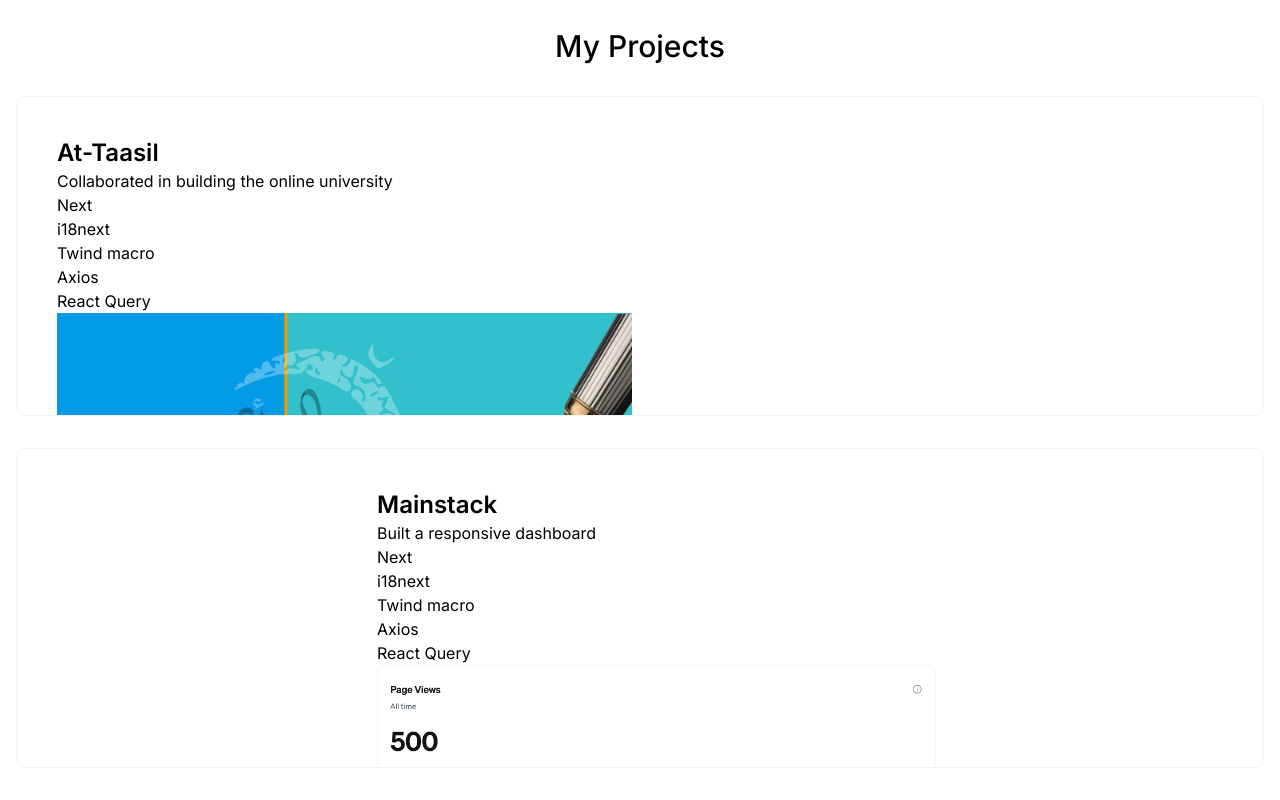
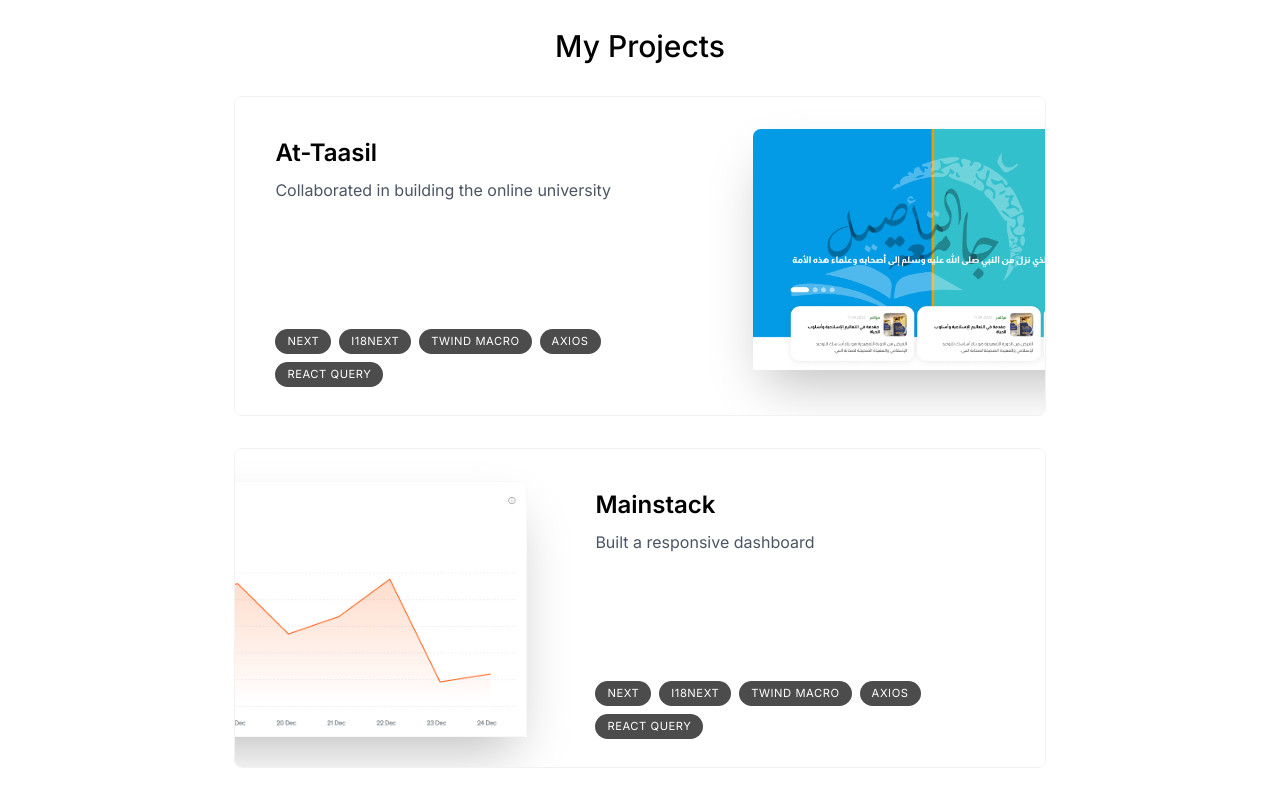
Before and after one commit to Lukman10a/newportfolio, a Next.js app: page / in a window 1280 px wide. Shown: the part 1620-2420 px from the top of the page. Built offline with nearby package versions, Linux system fonts and the light colour scheme.

Commit message:
create project and projects component

```diff
--- a/components/sections/Project.tsx
+++ b/components/sections/Project.tsx
@@ -34,13 +34,25 @@
       <section className="bg-gray-200max-w-[42rem] border border-black/5 rounded-lg overflow-hidden relative sm:h-[20rem] hover:bg-gray-100 transition sm:group-even:pl-8 dark:text-white dark:bg-white/10 dark:hover:b-white/20 ">
         <div className="pt-4 pb-7 px-5 sm:pl-10 sm:pr-2 sm:pt-10 sm:max-w-[50%] flex flex-col h-full sm:group-even:ml-[18rem]">
           <h3 className="text-2xl font-semibold">{title}</h3>
-          <p>{description}</p>
-          <ul>
+          <p className="mt-2 leading-relaxed text-gray-600 dark:text-white/70">
+            {description}
+          </p>
+          <ul className="flex flex-wrap mt-4 gap-2 sm:mt-auto">
             {tags.map((tag, index) => (
-              <li key={index}>{tag}</li>
+              <li
+                key={index}
+                className="bg-black/[0.7] px-3 py-1 text-[0.7rem] uppercase tracking-wider text-white rounded-full dark:text-white/70"
+              >
+                {tag}
+              </li>
             ))}
           </ul>
-          <Image src={url} alt="my live projects" quality={95} />
+          <Image
+            src={url}
+            alt="my live projects"
+            quality={95}
+            className="absolute hidden sm:block top-8 -right-40 w-[28.25rem] rounded-t-lg shadow-2xl transition group-hover:scale-[1.04] group-hover:translate-x-3 group-hover:translate-y-3 group-hover:-rotate-2 group-even:group-hover:translate-x-3 group-even:group-hover:translate-y-3 group-even:group-hover:rotate-2 group-even:right-[initial] group-even:-left-40"
+          />
         </div>
       </section>
     </motion.div>
```
